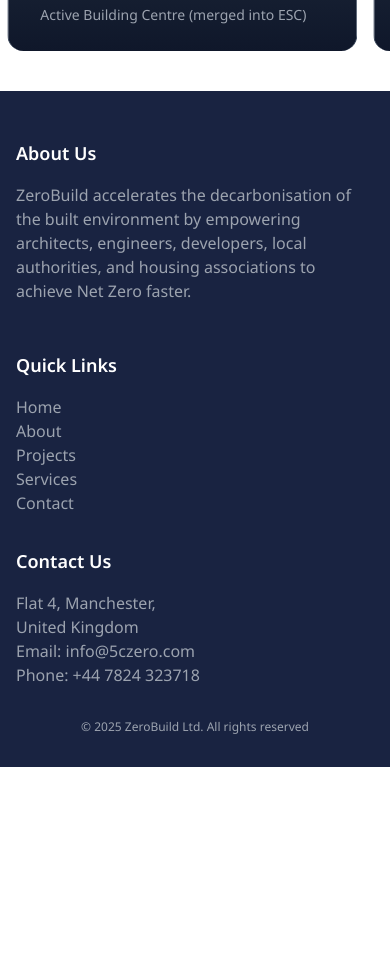
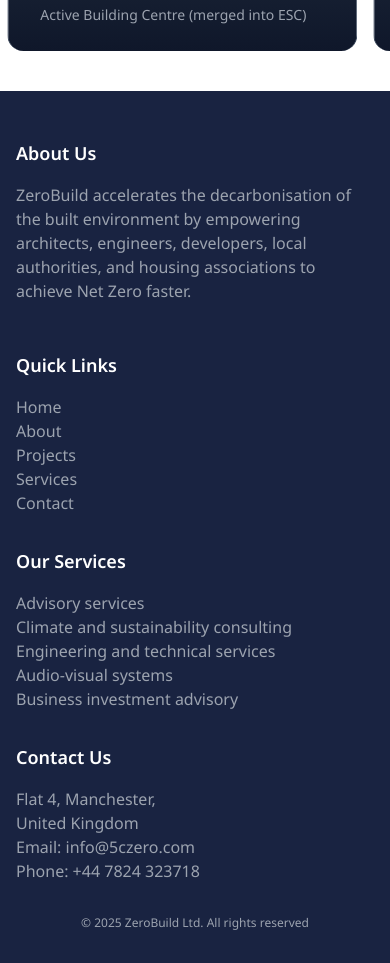
Before and after one commit to muhammadkashifzia/zerobuild, a Next.js app: page / in a window 390 px wide. Shown: the part 6060-7023 px from the top of the page. Before the commit the page ends 6827 px from the top, so only its background shows below. Built offline with nearby package versions, Linux system fonts and the light colour scheme.

Commit message:
code push

```diff
--- a/src/components/Footer.tsx
+++ b/src/components/Footer.tsx
@@ -1,9 +1,11 @@
 import Link from "next/link";
+
 function Footer() {
   return (
     <footer className="bg-[#192341] text-gray-400 pt-12">
-      <div className="max-w-[1500px] mx-auto grid grid-cols-1 sm:grid-cols-2 lg:grid-cols-3 gap-8 px-[16px]">
-        <div>
+      <div className="max-w-[1500px] mx-auto grid grid-cols-1 sm:grid-cols-2 lg:grid-cols-5 gap-8 px-[16px]">
+        {/* About Us / Logo Column */}
+        <div className="lg:col-span-2">
           <h2 className="text-white text-lg font-semibold mb-4">About Us</h2>
           <p className="mb-4">
             ZeroBuild accelerates the decarbonisation of the built environment
@@ -11,95 +13,83 @@
             and housing associations to achieve Net Zero faster.
           </p>
         </div>
+
+
+
+        {/* Quick Links */}
         <div>
           <h2 className="text-white text-lg font-semibold mb-4">Quick Links</h2>
           <ul>
             <li>
-              <Link
-                href="/"
-                className="hover:text-white transition-colors duration-300"
-              >
+              <Link href="/" className="hover:text-white transition-colors duration-300">
                 Home
               </Link>
             </li>
             <li>
-              <Link
-                href="/about"
-                className="hover:text-white transition-colors duration-300"
-              >
+              <Link href="/about" className="hover:text-white transition-colors duration-300">
                 About
               </Link>
             </li>
             <li>
-              <Link
-                href="/projects"
-                className="hover:text-white transition-colors duration-300"
-              >
+              <Link href="/projects" className="hover:text-white transition-colors duration-300">
                 Projects
               </Link>
             </li>
             <li>
-              <Link
-                href="/services"
-                className="hover:text-white transition-colors duration-300"
-              >
+              <Link href="/services" className="hover:text-white transition-colors duration-300">
                 Services
               </Link>
             </li>
             <li>
-              <Link
-                href="/contact"
-                className="hover:text-white transition-colors duration-300"
-              >
+              <Link href="/contact" className="hover:text-white transition-colors duration-300">
                 Contact
               </Link>
             </li>
           </ul>
         </div>
-        {/* <div>
-          <h2 className="text-white text-lg font-semibold mb-4">Services</h2>
-          <div className=" flex flex-col">
-            <a
-              href="#"
-              className="hover:text-white transition-colors duration-300"
-            >
-            Acoustic consulting
-            </a>
-            <a
-              href="#"
-              className="hover:text-white transition-colors duration-300"
-            >
-              Advisory services
-            </a>
-            <a
-              href="#"
-              className="hover:text-white transition-colors duration-300"
-            >
-            Architecture
-            </a>
-             <a
-              href="#"
-              className="hover:text-white transition-colors duration-300"
-            >
-      Building retrofit
-            </a>
-             <a
-              href="#"
-              className="hover:text-white transition-colors duration-300"
-            >
-      Circular Economy
-            </a>
-          </div>
-        </div> */}
+{/* Our Services */}
         <div>
-          <h2 className="text-white text-lg font-semibold mb-4">Contact Us</h2>
+          <h2 className="text-white text-lg font-semibold mb-4">Our Services</h2>
+          <ul>
+            <li>
+              <Link href="/" className="hover:text-white transition-colors duration-300">
+                Advisory services
+              </Link>
+            </li>
+            <li>
+              <Link href="/" className="hover:text-white transition-colors duration-300">
+                Climate and sustainability consulting
+              </Link>
+            </li>
+            <li>
+              <Link href="/" className="hover:text-white transition-colors duration-300">
+                Engineering and technical services
+              </Link>
+            </li>
+            <li>
+              <Link href="/" className="hover:text-white transition-colors duration-300">
+                Audio-visual systems
+              </Link>
+            </li>
+            <li>
+              <Link href="/" className="hover:text-white transition-colors duration-300">
+                Business investment advisory
+              </Link>
+            </li>
+          </ul>
+        </div>
+        {/* Contact Us */}
+        <div>
+          <h2 className="text-white text-lg font-semibold mb-4 lg:col-span-2">Contact Us</h2>
           <p>Flat 4, Manchester,</p>
           <p>United Kingdom</p>
           <p>Email: info@5czero.com</p>
           <p>Phone: +44 7824 323718</p>
         </div>
       </div>
-      <p className="text-center text-xs py-8 ">
+
+      {/* Footer Bottom */}
+      <p className="text-center text-xs py-8">
         © 2025 ZeroBuild Ltd. All rights reserved
       </p>
     </footer>
```
